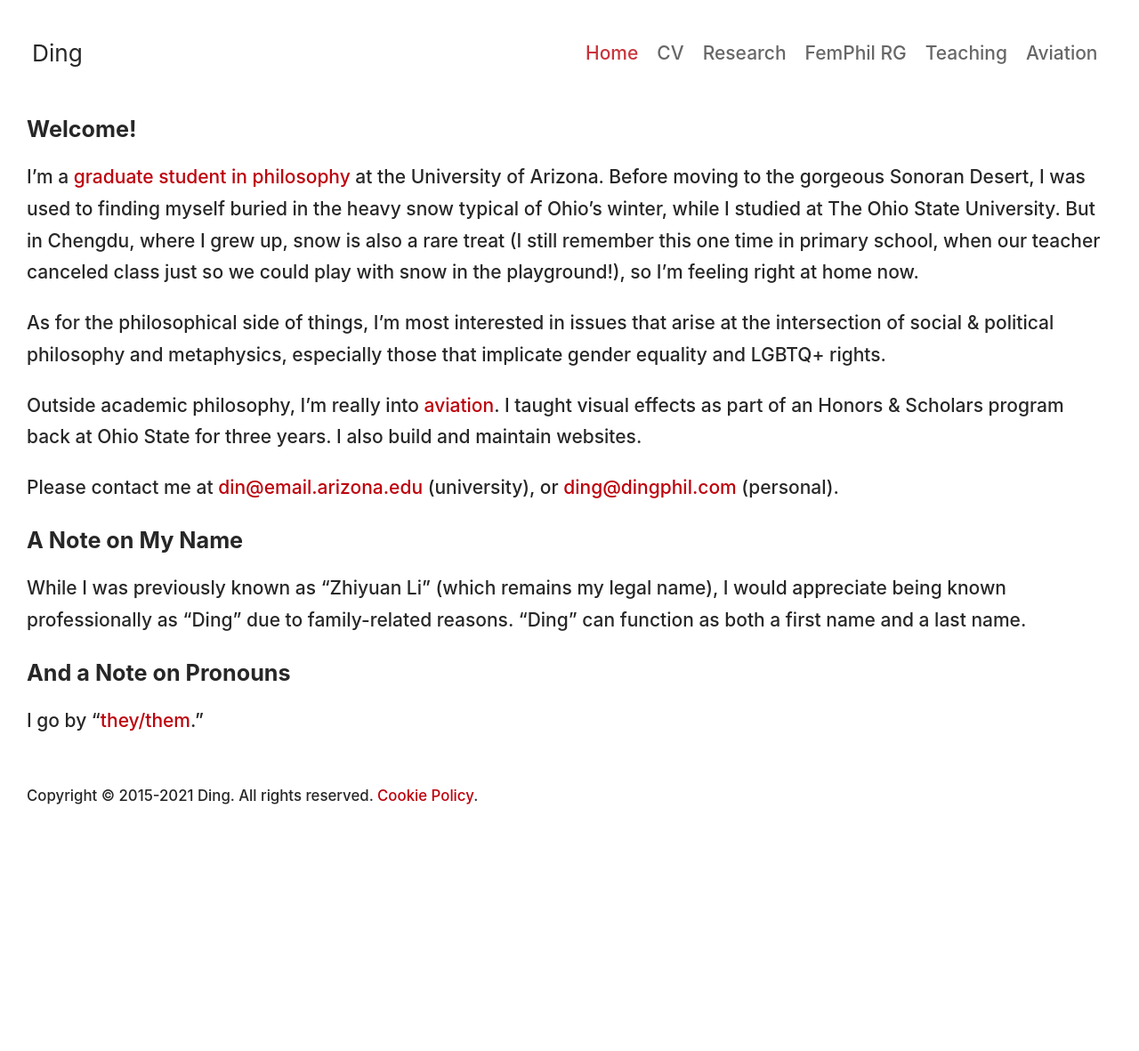
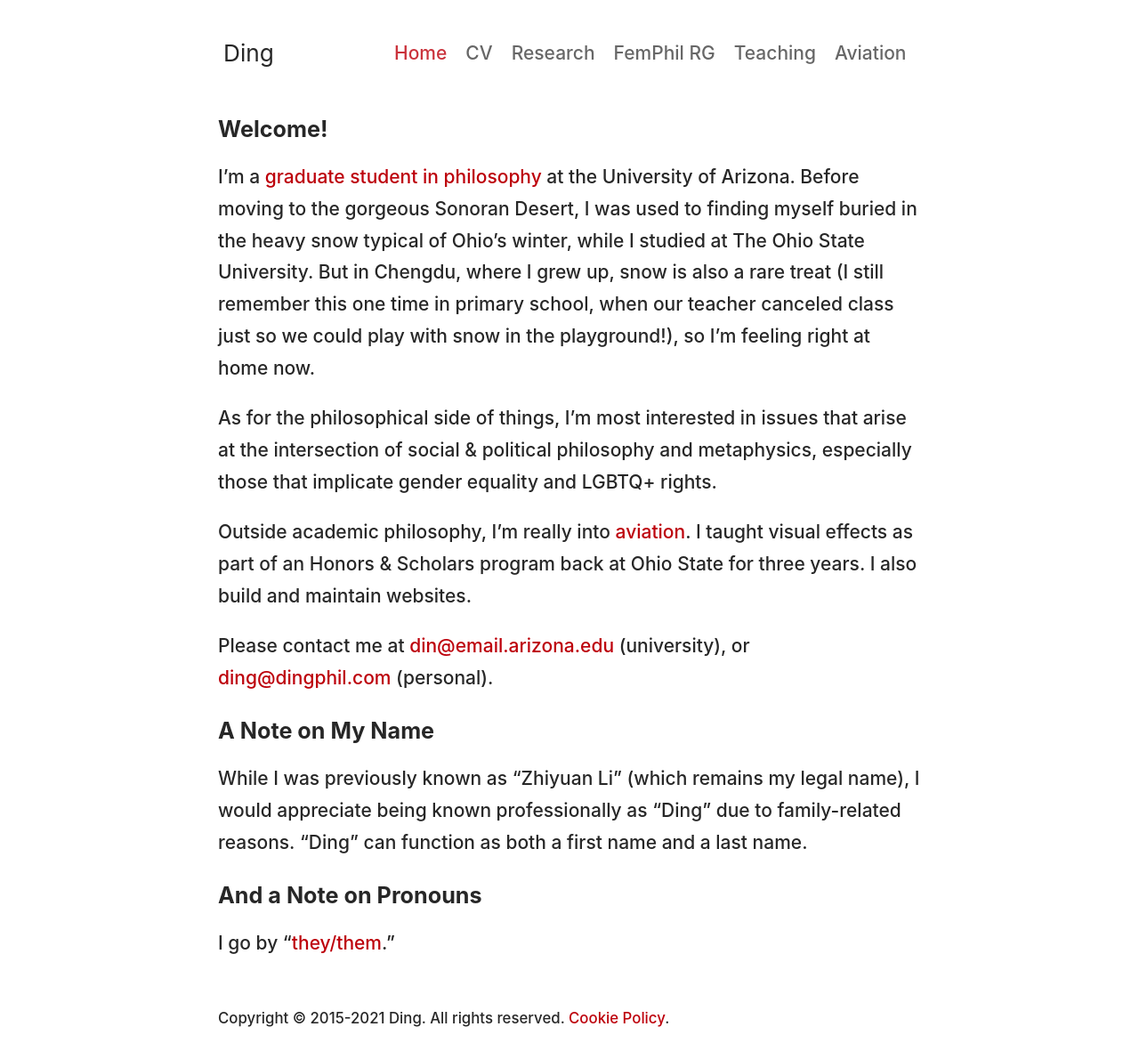
Before and after one commit to dingherself/dingherself.github.io, a Jekyll site: the page built from index.html, in a window 1280 px wide and 1181 px high. Shown: the whole window at 89% size. Built offline with Jekyll 4.4.1, drawn with Linux system fonts in a browser that asks for light colours; nearby versions of some CDN libraries; some web fonts are replaced.

Commit message:
oops wrong one

```diff
--- a/assets/ding.scss
+++ b/assets/ding.scss
@@ -9,9 +9,9 @@
 
 $container-max-widths: (
   sm: 540px,
-  md: 720px,
-  lg: 960px,
-  xl: 1280px
+  md: 660px,
+  lg: 720px,
+  xl: 850px
 );
 
 $font-family-sans-serif:
```
